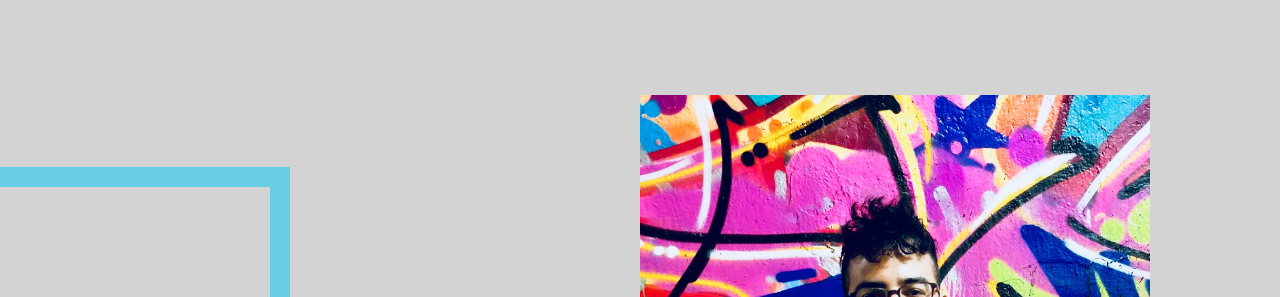
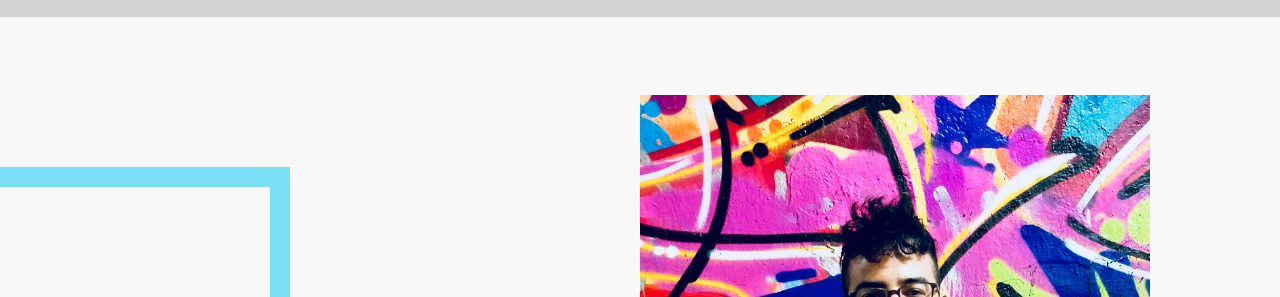
Before and after one commit to leorod90/leo_portfolio, a plain HTML site: page index.html in a window 1280 px wide. Shown: the part 85-382 px from the top of the page. Drawn offline with nearby package versions, Linux system fonts and the light colour scheme.

Commit message:
pages still wont update

```diff
--- a/css/index.css
+++ b/css/index.css
@@ -25,7 +25,7 @@ body {
   font-family: 'Roboto Slab', serif;
   letter-spacing: 1;
   padding-top: 100px;
-  background-color: var(--white);
+  background-color: #f8f8f8
   /* background-color: #f8f8f8; */
 }
 
```
